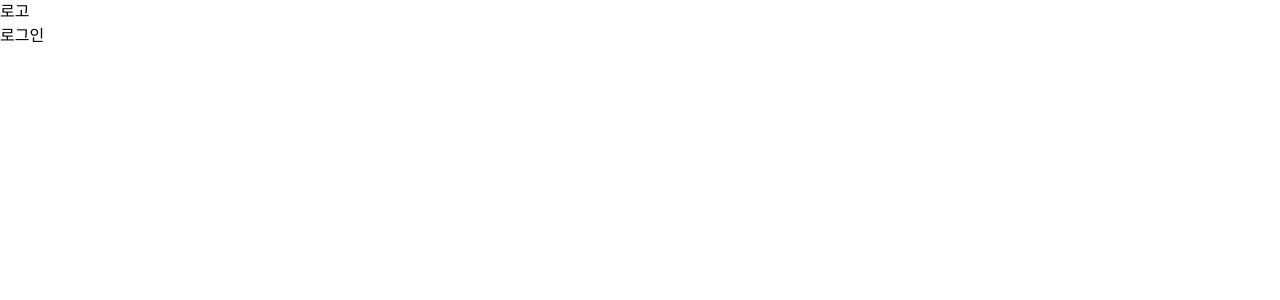
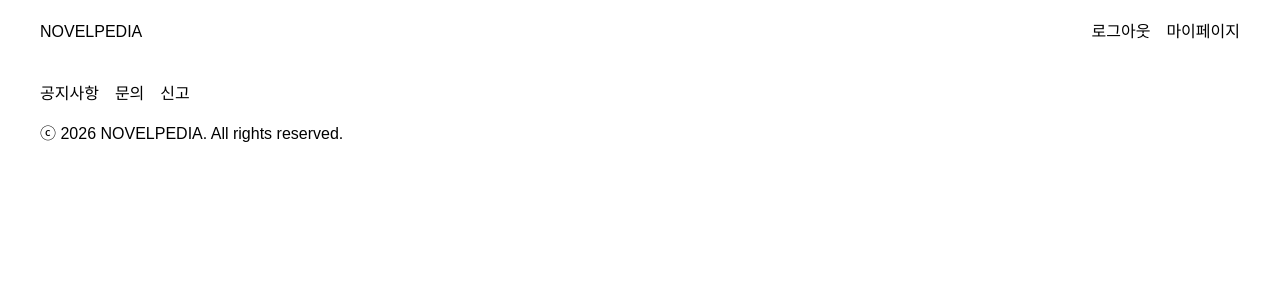
Before and after one commit to Leewonno/novelpedia_next, a Next.js app: page / in a window 1280 px wide. Shown: the top 300 px of the page. Built offline with nearby package versions, Linux system fonts and the light colour scheme.

Commit message:
feat : header, footer frame add

```diff
--- a/src/app/(pages)/layout.tsx
+++ b/src/app/(pages)/layout.tsx
@@ -1,6 +1,6 @@
 import type { Metadata } from "next";
 import "./globals.css";
-import { Header } from "@/features";
+import { Footer, Header } from "@/features";
 
 export const metadata: Metadata = {
   title: "노벨피디아",
@@ -17,6 +17,7 @@ export default function RootLayout({
       <body className="min-h-full flex flex-col">
         <Header />
         {children}
+        <Footer />
       </body>
     </html>
   );
--- a/src/features/nav/Footer/index.tsx
+++ b/src/features/nav/Footer/index.tsx
@@ -2,14 +2,14 @@ import Link from "next/link";
 
 export function Footer() {
   return (
-    <footer className="flex">
-      <div>
-        <div>
+    <footer className="w-full flex justify-center h-25">
+      <div className="w-300 h-full flex flex-col justify-center gap-4">
+        <div className="flex gap-4">
           <Link href={"/"}>공지사항</Link>
           <Link href={"/"}>문의</Link>
           <Link href={"/"}>신고</Link>
         </div>
-        <div>카피라이트</div>
+        <div>ⓒ 2026 NOVELPEDIA. All rights reserved.</div>
       </div>
     </footer>
   );
--- a/src/features/nav/Header/index.tsx
+++ b/src/features/nav/Header/index.tsx
@@ -1,11 +1,13 @@
 export function Header() {
-  const isLogin = false;
+  const isLogin = true;
   return (
-    <header>
-      <div>로고</div>
-      <div>
-        {isLogin ? <div>로그아웃</div> : <div>로그인</div>}
-        {isLogin ? <div>마이페이지</div> : <></>}
+    <header className="w-full h-16 flex justify-center items-center px-4">
+      <div className="w-300 flex justify-between">
+        <div>NOVELPEDIA</div>
+        <div className="flex gap-4">
+          {isLogin ? <div>로그아웃</div> : <div>로그인</div>}
+          {isLogin ? <div>마이페이지</div> : <></>}
+        </div>
       </div>
     </header>
   );
--- a/src/features/nav/index.ts
+++ b/src/features/nav/index.ts
@@ -1 +1,2 @@
+export * from "./Footer";
 export * from "./Header";
```
